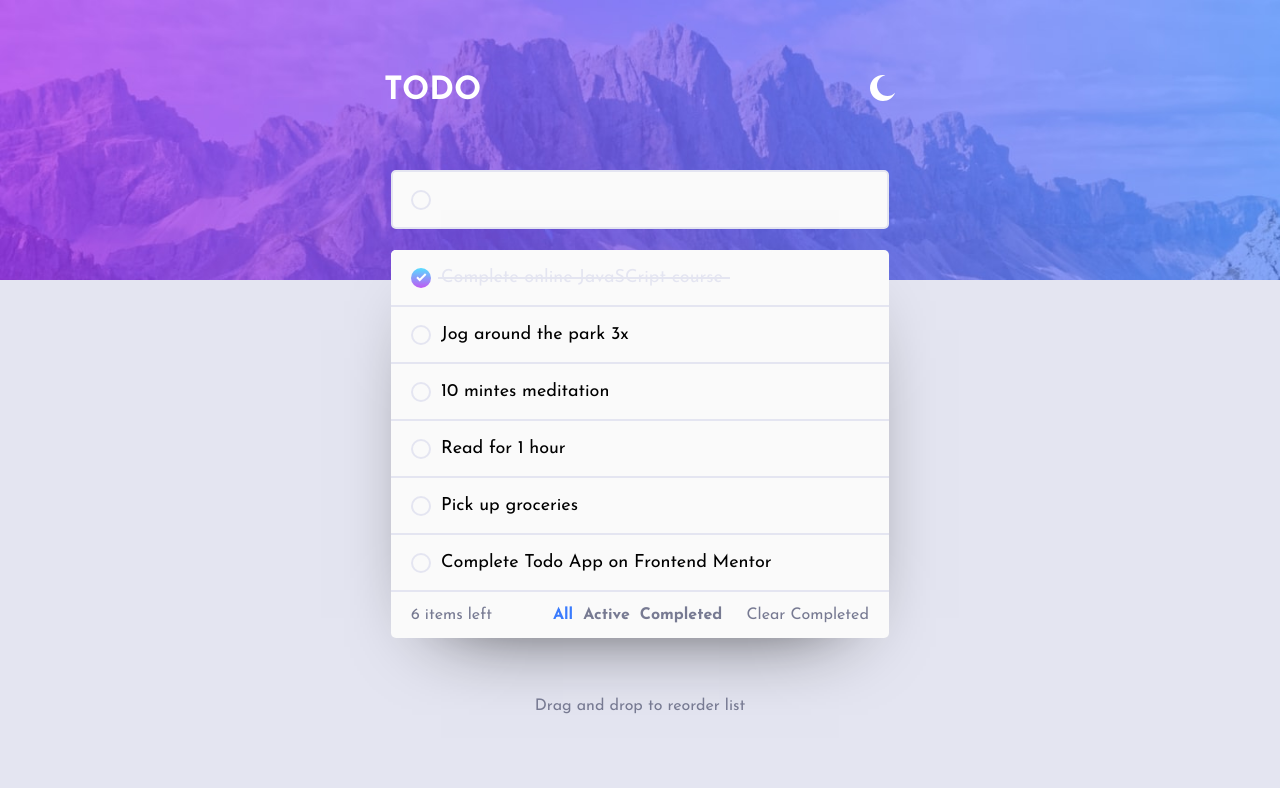
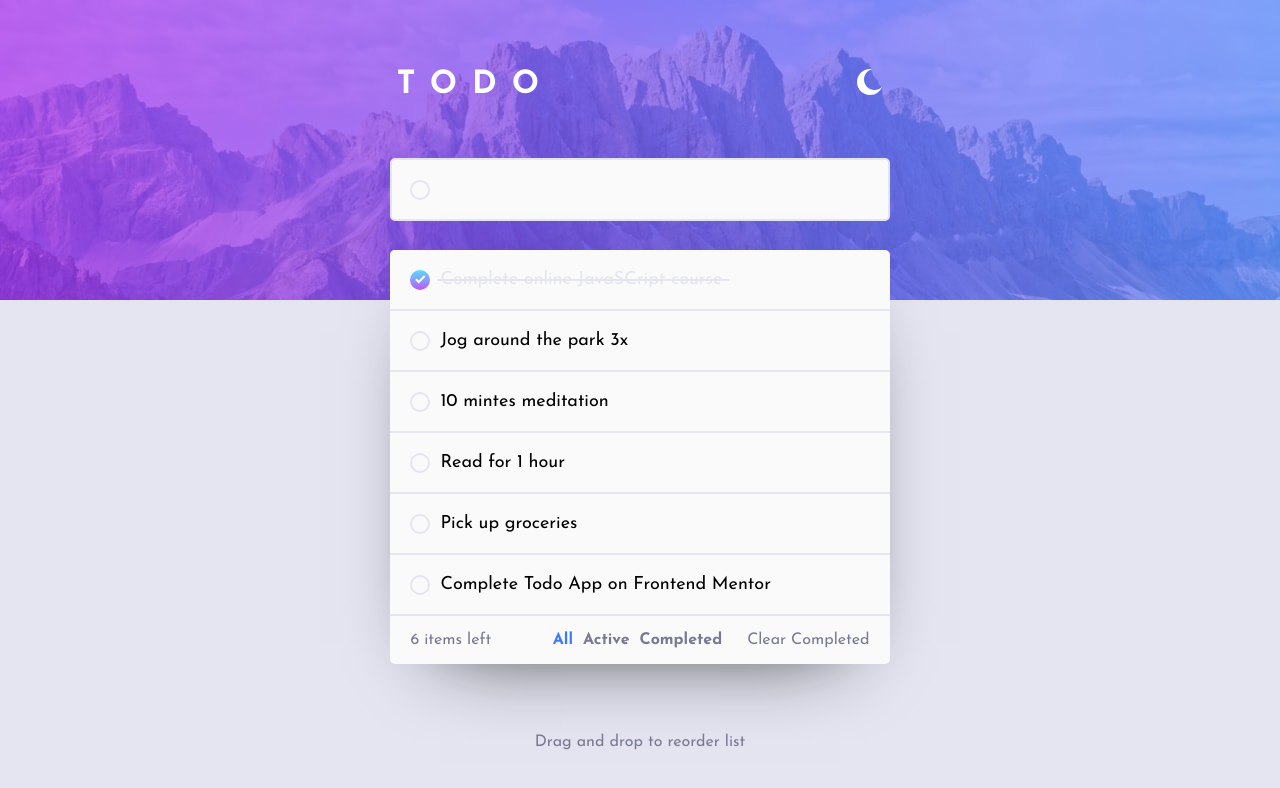
Before and after one commit to mounaimMoussaoui/TodoChallengesFrontendMentor, a plain HTML site: page index.html in a window 1280 px wide. Drawn offline with Linux system fonts and the light colour scheme.

Commit message:
update style

```diff
--- a/index.html
+++ b/index.html
@@ -75,7 +75,7 @@
       background-image: url(images/bg-desktop-light.jpg);
       background-repeat: no-repeat;
       background-size: cover;
-      height: 280px;
+      height: 300px;
       color: #fff;
       position: relative;
     }
@@ -93,17 +93,18 @@
     .container .header h1 {
       text-transform: uppercase;
       position: absolute;
-      left: 30%;
-      top: 75px;
+      left: 31%;
+      top: 69px;
+      letter-spacing: 15px;
     }
     .container .header img {
       position: absolute;
-      right: 30%;
-      top: 75px;
+      right: 31%;
+      top: 69px;
       cursor: pointer;
     }
     .container form {
-      width: 38.893%;
+      width: 39%;
       display: flex;
       justify-content: center;
       align-items: center;
@@ -124,7 +125,7 @@
     .container form .addedContent {
       width: 100%;
       position: absolute;
-      top: -110px;
+      top: -142px;
     }
     .container form .addedContent {
       width: 100%;
@@ -134,7 +135,7 @@
       width: 100%;
       border: 2px solid var(--Very-Light-Grayish-Blue);
       outline: none;
-      padding: 18px 50px;
+      padding: 20px 50px;
       border-radius: 5px;
       background-color: var(--Very-Light-Gray);
       caret-color: var(--Dark-Grayish-Blue);
@@ -188,7 +189,7 @@
       background-color: var(--Very-Light-Gray);
       border-radius: 5px;
       position: relative;
-      top: -30px;
+      top: -50px;
       box-shadow: 0px 30px 80px -50px #111;
     }
     .container form .listItems .addedContent.itemList {
@@ -245,7 +246,7 @@
     }
     .container form .listItems .footList {
       width: 100%;
-      padding: 0px 20px;
+      padding: 1px 20px;
       border-top: 2px solid var(--Very-Light-Grayish-Blue);
     }
     .container form .listItems .footList.dark {
@@ -302,7 +303,7 @@
       color: var(--Bright-Blue);
     }
     .container .foot {
-      padding: 30px;
+      padding: 20px 0px 30px;
       color: var(--Dark-Grayish-Blue);
       position: relative;
     }
```
